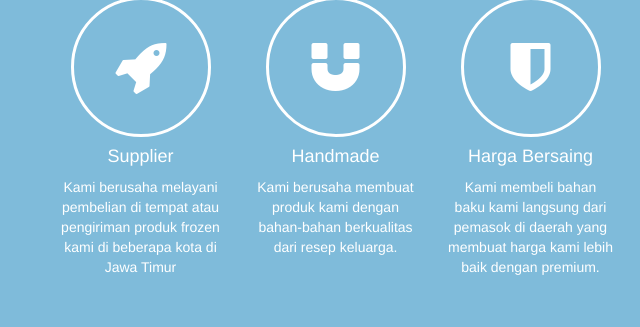
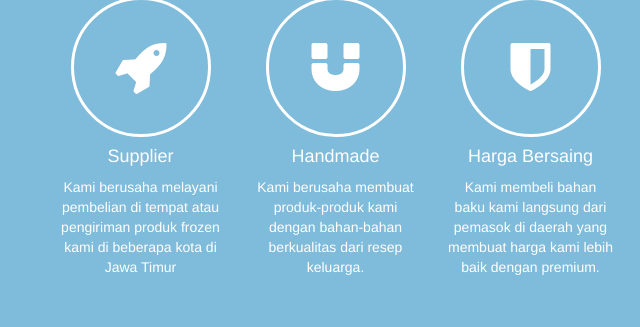
Before and after one commit to rahsyah/kebabrahsyah, a plain HTML site: page index.html in a window 1280 px wide. Shown: the part 1251-1578 px from the top of the page, 207-847 px from the left. Drawn offline with Linux system fonts and the light colour scheme.

Commit message:
Update index.html

```diff
--- a/index.html
+++ b/index.html
@@ -78,7 +78,7 @@
             <div class="service-item">
               <i class="service-icon fa fa-magnet"></i>
               <h4>Handmade</h4>
-              <p>Kami berusaha membuat produk kami dengan bahan-bahan berkualitas dari resep keluarga.</p>
+              <p>Kami berusaha membuat produk-produk kami dengan bahan-bahan berkualitas dari resep keluarga.</p>
             </div>
           </div>
           <div class="col-md-2 text-center">
```
